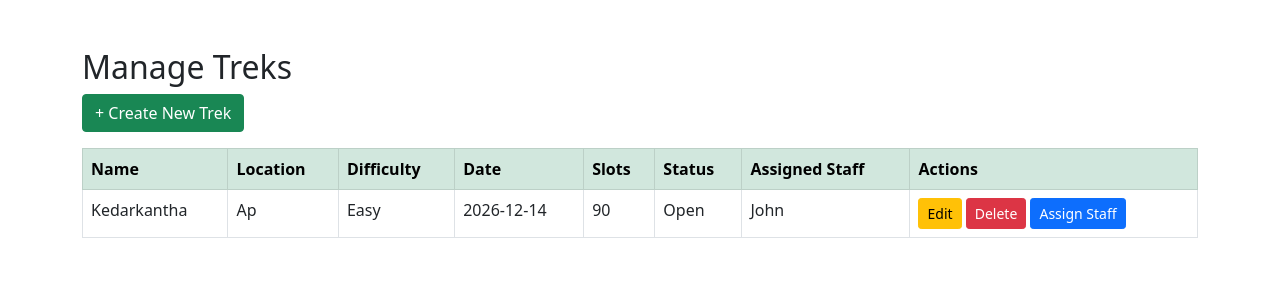
After one commit to Jv14122007/mad1-trekking-app, a Flask app: page /admin/treks in a window 1280 px wide. The commit adds this page. Shown: the top 300 px of the page. Run offline with Flask 3, Linux system fonts and the light colour scheme; a user stored in the database is signed in.

Commit message:
Implemented trek management and staff assignment

```diff
--- a/applications/routes/auth.py
+++ b/applications/routes/auth.py
@@ -48,6 +48,10 @@ def login():
 
         if user and check_password_hash(user.password, password):
 
+            if user.role == "staff" and not user.approved:
+                flash("Your account is waiting for admin approval.")
+                return redirect(url_for("auth.login"))
+
             session["user_id"] = user.id
             session["role"] = user.role
 
--- a/applications/routes/dashboard.py
+++ b/applications/routes/dashboard.py
@@ -18,13 +18,16 @@ def admin_dashboard():
     total_staff = User.query.filter_by(role="staff").count()
     total_treks = Trek.query.count()
     total_bookings = Booking.query.count()
+    pending_staff = User.query.filter_by(role="staff", approved=False).all()
+
 
     return render_template(
         "admin_dashboard.html",
         total_users=total_users,
         total_staff=total_staff,
         total_treks=total_treks,
-        total_bookings=total_bookings
+        total_bookings=total_bookings,
+        pending_staff=pending_staff
     )
 
 @dashboard.route("/admin/create_trek", methods=["GET", "POST"])
@@ -53,6 +56,116 @@ def create_trek():
 
     return render_template("create_trek.html")
 
+@dashboard.route("/admin/treks")
+def manage_treks():
+
+    if "user_id" not in session:
+        return redirect(url_for("auth.login"))
+
+    if session["role"] != "admin":
+        return "Access Denied"
+
+    treks = Trek.query.all()
+
+    return render_template(
+        "manage_treks.html",
+        treks=treks
+    )
+
+@dashboard.route("/admin/delete_trek/<int:trek_id>")
+def delete_trek(trek_id):
+
+    if "user_id" not in session:
+        return redirect(url_for("auth.login"))
+
+    if session["role"] != "admin":
+        return "Access Denied"
+
+    trek = Trek.query.get_or_404(trek_id)
+
+    db.session.delete(trek)
+    db.session.commit()
+
+    return redirect(url_for("dashboard.manage_treks"))
+
+@dashboard.route("/admin/edit_trek/<int:trek_id>", methods=["GET", "POST"])
+def edit_trek(trek_id):
+
+    if "user_id" not in session:
+        return redirect(url_for("auth.login"))
+
+    if session["role"] != "admin":
+        return "Access Denied"
+
+    trek = Trek.query.get_or_404(trek_id)
+
+    if request.method == "POST":
+
+        trek.name = request.form["name"]
+        trek.location = request.form["location"]
+        trek.difficulty = request.form["difficulty"]
+        trek.date = datetime.strptime(
+            request.form["date"],
+            "%Y-%m-%d"
+        ).date()
+        trek.slots = int(request.form["slots"])
+
+        db.session.commit()
+
+        return redirect(url_for("dashboard.manage_treks"))
+
+    return render_template(
+        "edit_trek.html",
+        trek=trek
+    )
+
+@dashboard.route("/admin/assign_staff/<int:trek_id>", methods=["GET", "POST"])
+def assign_staff(trek_id):
+
+    if "user_id" not in session:
+        return redirect(url_for("auth.login"))
+
+    if session["role"] != "admin":
+        return "Access Denied"
+
+    trek = Trek.query.get_or_404(trek_id)
+
+    staff_members = User.query.filter_by(
+        role="staff",
+        approved=True
+    ).all()
+
+    if request.method == "POST":
+
+        trek.assigned_staff_id = int(request.form["staff_id"])
+
+        db.session.commit()
+
+        return redirect(url_for("dashboard.manage_treks"))
+
+    return render_template(
+        "assign_staff.html",
+        trek=trek,
+        staff_members=staff_members
+    )
+
+@dashboard.route("/admin/approve_staff/<int:user_id>")
+def approve_staff(user_id):
+
+    if "user_id" not in session:
+        return redirect(url_for("auth.login"))
+
+    if session["role"] != "admin":
+        return "Access Denied"
+
+    staff = User.query.get_or_404(user_id)
+
+    staff.approved = True
+
+    db.session.commit()
+
+    return redirect(url_for("dashboard.admin_dashboard"))
+
 @dashboard.route("/staff")
 def staff_dashboard():
 
--- /dev/null
+++ b/applications/templates/manage_treks.html
@@ -0,0 +1,85 @@
+<!DOCTYPE html>
+<html>
+<head>
+    <title>Manage Treks</title>
+
+    <link href="https://cdn.jsdelivr.net/npm/bootstrap@5.0.2/dist/css/bootstrap.min.css" rel="stylesheet">
+
+</head>
+<body>
+
+<div class="container mt-5">
+
+    <h2>Manage Treks</h2>
+
+    <a href="{{ url_for('dashboard.create_trek') }}" class="btn btn-success mb-3">
+        + Create New Trek
+    </a>
+
+    <table class="table table-bordered table-hover">
+
+        <thead class="table-success">
+            <tr>
+                <th>Name</th>
+                <th>Location</th>
+                <th>Difficulty</th>
+                <th>Date</th>
+                <th>Slots</th>
+                <th>Status</th>
+                <th>Assigned Staff</th>
+                <th>Actions</th>
+            </tr>
+        </thead>
+
+        <tbody>
+
+        {% for trek in treks %}
+
+            <tr>
+
+                <td>{{ trek.name }}</td>
+                <td>{{ trek.location }}</td>
+                <td>{{ trek.difficulty }}</td>
+                <td>{{ trek.date }}</td>
+                <td>{{ trek.slots }}</td>
+                <td>{{ trek.status }}</td>
+                <td>
+                    {% if trek.assigned_staff %}
+                        {{ trek.assigned_staff.username }}
+                    {% else %}
+                        Not Assigned
+                    {% endif %}
+                </td>
+
+                <td>
+
+                    <a href="{{ url_for('dashboard.edit_trek', trek_id=trek.id) }}"
+                        class="btn btn-warning btn-sm">
+                         Edit
+                    </a>
+
+                    <a href="{{ url_for('dashboard.delete_trek', trek_id=trek.id) }}"
+                        class="btn btn-danger btn-sm"
+                        onclick="return confirm('Delete this trek?')">
+                        Delete
+                    </a>
+
+                    <a href="{{ url_for('dashboard.assign_staff', trek_id=trek.id) }}"
+                        class="btn btn-primary btn-sm">
+                         Assign Staff
+                    </a>
+
+                </td>
+
+            </tr>
+
+        {% endfor %}
+
+        </tbody>
+
+    </table>
+
+</div>
+
+</body>
+</html>
--- a/requirements.txt
+++ b/requirements.txt
@@ -1,2 +1,3 @@
 Flask
 Flask-SQLAlchemy
+Werkzeug
```
Also changed, not shown: applications/static/css/style.css (+5 -5 lines), applications/templates/admin_dashboard.html (+46 -0 lines), applications/templates/assign_staff.html (added, +49 -0 lines), applications/templates/edit_trek.html (added, +90 -0 lines), instance/trek.db.
